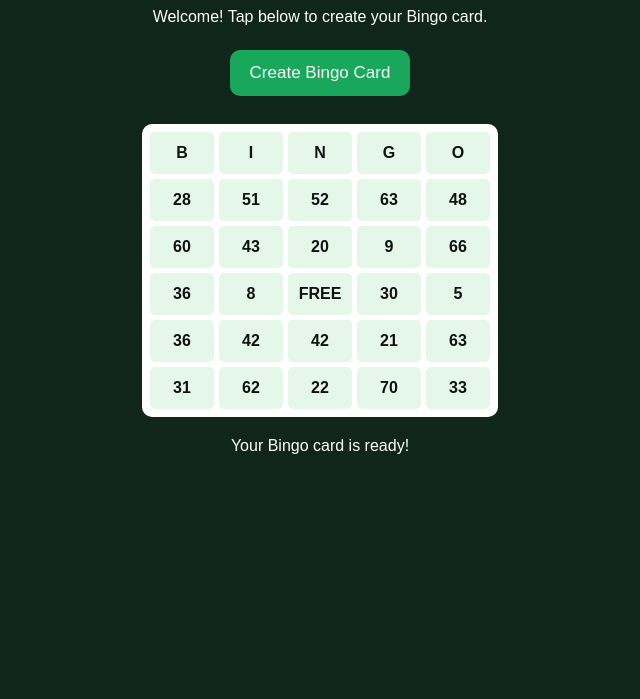
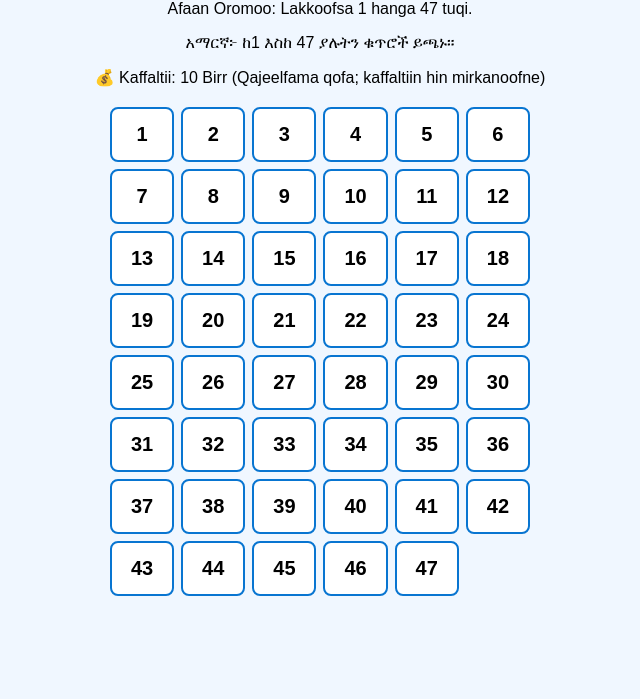
Before and after one commit to botejetli-oss/bulbula-bingo-game, a plain HTML site: page index.html in a window 1280 px wide. Shown: the part 101-800 px from the top of the page, without its empty margins (320-960 px from the left). Drawn offline with Linux system fonts and the light colour scheme.

Commit message:
Update index.html

```diff
--- a/index.html
+++ b/index.html
@@ -1,47 +1,64 @@
-
 <!DOCTYPE html>
-<html lang="en">
+<html lang="om">
 <head>
 <meta charset="UTF-8">
-<meta name="viewport" content="width=device-width, initial-scale=1">
-<title>BULBULA BINGO</title>
+<meta name="viewport" content="width=device-width, initial-scale=1.0">
+<title>Bulbula Bingo</title>
 <style>
-body{font-family:Arial;background:#10251c;color:white;text-align:center;padding:20px}
-h1{color:#55e68b}
-button{background:#19a85b;color:white;border:0;padding:13px 20px;border-radius:10px;font-size:17px;margin:8px}
-.card{background:white;color:#111;display:grid;grid-template-columns:repeat(5,1fr);gap:5px;max-width:340px;margin:20px auto;padding:8px;border-radius:10px}
-.cell{background:#e4f7e9;padding:12px 2px;border-radius:5px;font-weight:bold}
-.marked{background:#23b65e;color:white}
-input{padding:12px;border-radius:8px;width:80%;margin:8px}
+body {
+  font-family: Arial, sans-serif;
+  text-align: center;
+  background: #f0f7ff;
+  padding: 12px;
+}
+h1 { color: #0757a6; }
+#board {
+  display: grid;
+  grid-template-columns: repeat(6, 1fr);
+  gap: 7px;
+  max-width: 420px;
+  margin: 20px auto;
+}
+.number {
+  background: white;
+  border: 2px solid #0875d1;
+  border-radius: 8px;
+  padding: 14px 0;
+  font-size: 20px;
+  font-weight: bold;
+  cursor: pointer;
+}
+.number.selected {
+  background: #19a65a;
+  color: white;
+}
+p { font-size: 16px; }
 </style>
 </head>
 <body>
-<h1>🎱 BULBULA BINGO</h1>
-<p>Welcome! Tap below to create your Bingo card.</p>
-<button onclick="newCard()">Create Bingo Card</button>
-<div id="card" class="card"></div>
-<p id="message">Good luck!</p>
+
+<h1>🎱 Bulbula Bingo</h1>
+<p>Afaan Oromoo: Lakkoofsa 1 hanga 47 tuqi.</p>
+<p>አማርኛ፦ ከ1 እስከ 47 ያሉትን ቁጥሮች ይጫኑ።</p>
+<p>💰 Kaffaltii: 10 Birr (Qajeelfama qofa; kaffaltiin hin mirkanoofne)</p>
+
+<div id="board"></div>
+
 <script>
-function newCard(){
- const card=document.getElementById('card');
- card.innerHTML='';
- const letters=['B','I','N','G','O'];
- for(let c=0;c<5;c++){
-  let h=document.createElement('div');
-  h.className='cell';
-  h.textContent=letters[c];
-  card.appendChild(h);
- }
- for(let i=0;i<25;i++){
-  let n=document.createElement('div');
-  n.className='cell';
-  n.textContent=i===12?'FREE':Math.floor(Math.random()*75)+1;
-  n.onclick=()=>n.classList.toggle('marked');
-  card.appendChild(n);
- }
- document.getElementById('message').textContent='Your Bingo card is ready!';
+const board = document.getElementById("board");
+
+for (let i = 1; i <= 47; i++) {
+  const cell = document.createElement("button");
+  cell.className = "number";
+  cell.textContent = i;
+
+  cell.onclick = function () {
+    cell.classList.toggle("selected");
+  };
+
+  board.appendChild(cell);
 }
-newCard();
 </script>
+
 </body>
 </html>
```
